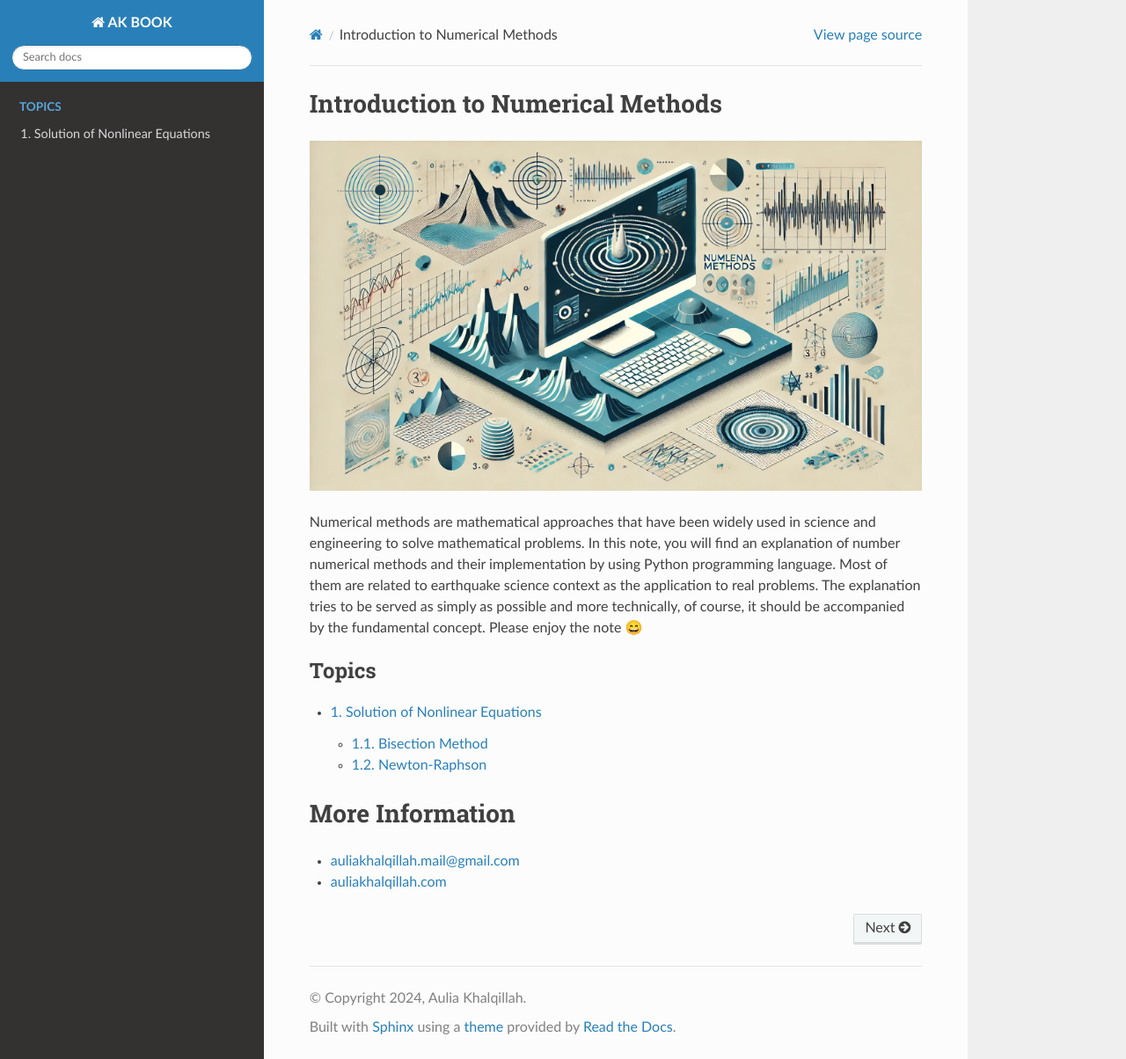
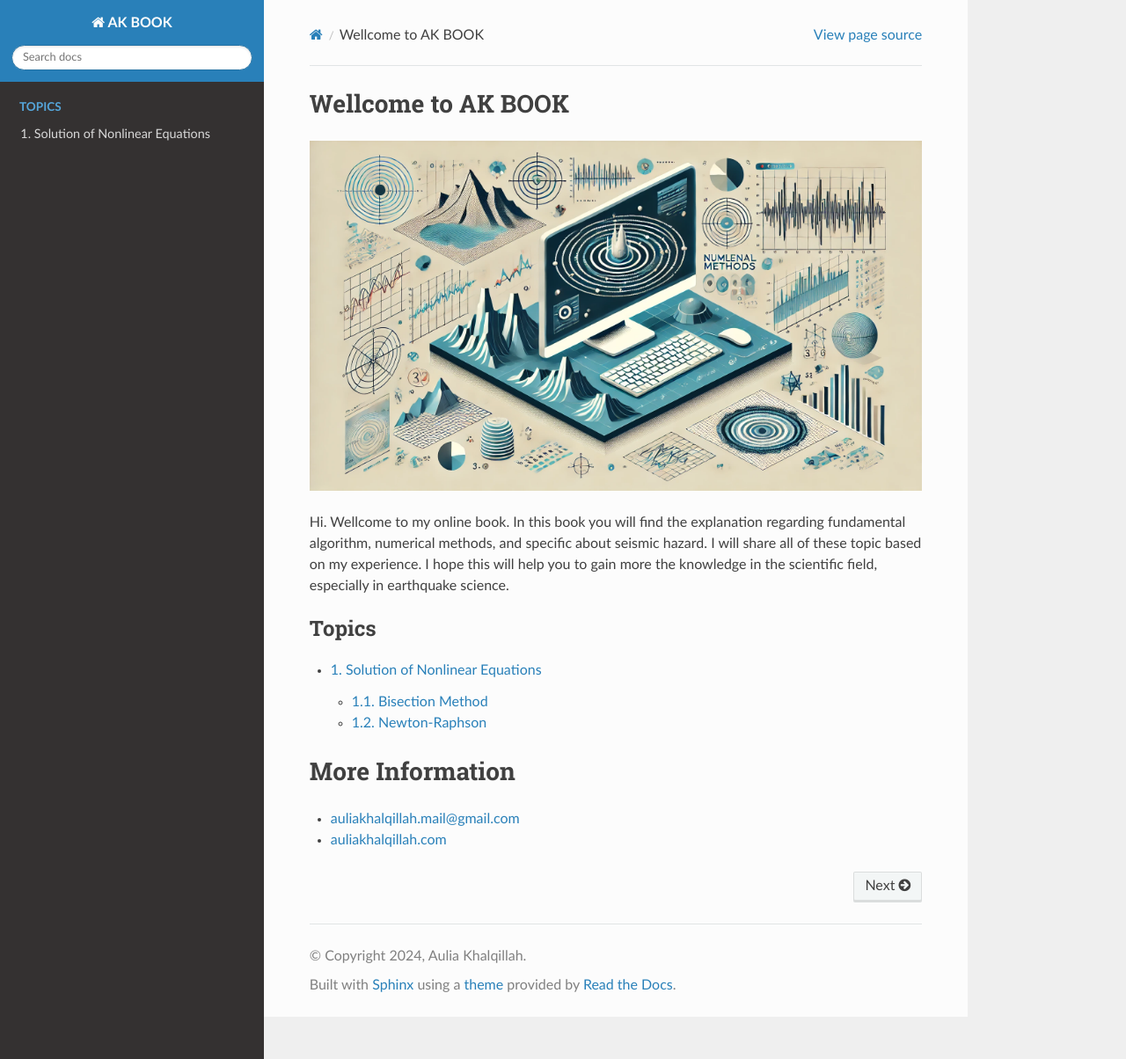
Before and after one commit to auliakhalqillah/akbook, a Sphinx documentation site: the page built from docs/source/index.rst, in a window 1280 px wide and 1204 px high. Shown: the whole window at 88% size. Built offline with Sphinx 7.4.7 and the Read the Docs theme 3.1.0, drawn with Linux system fonts in a browser that asks for light colours.

Commit message:
Update index.rst

```diff
--- a/docs/source/index.rst
+++ b/docs/source/index.rst
@@ -1,11 +1,11 @@
-Introduction to Numerical Methods
+Wellcome to AK BOOK
 =================================
 
 .. image:: imgs/Numerical_Method_Earthquake_Science_2.webp
   :width: 1000
   :alt: Alternative text
 
-Numerical methods are mathematical approaches that have been widely used in science and engineering to solve mathematical problems. In this note, you will find an explanation of number numerical methods and their implementation by using Python programming language. Most of them are related to earthquake science context as the application to real problems. The explanation tries to be served as simply as possible and more technically, of course, it should be accompanied by the fundamental concept. Please enjoy the note 😄
+Hi. Wellcome to my online book. In this book you will find the explanation regarding fundamental algorithm, numerical methods, and specific about seismic hazard. I will share all of these topic based on my experience. I hope this will help you to gain more the knowledge in the scientific field, especially in earthquake science.
 
 .. toctree::
   :caption: Topics
```
